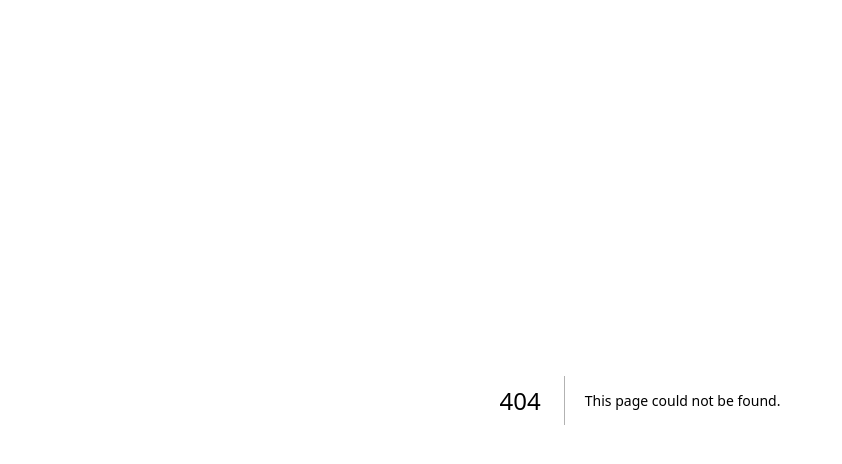
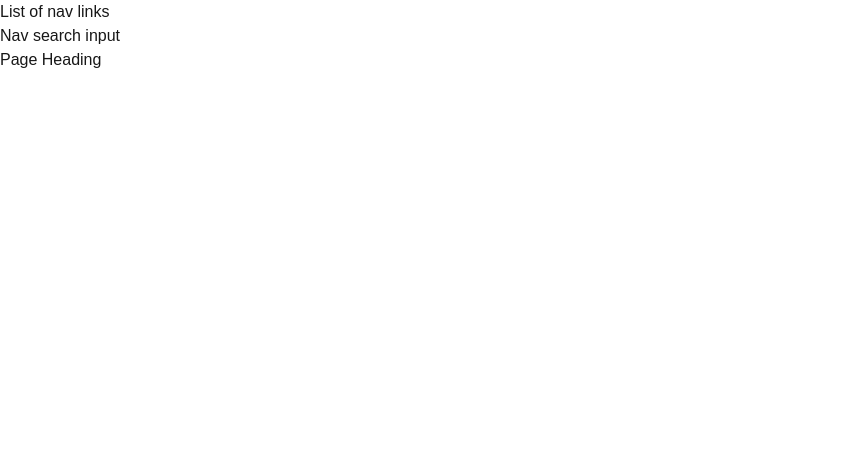
Before and after one commit to hysiou1103/nextjs-learning-rendering-demo, a Next.js app: page /landing-page in a window 1280 px wide. Before the commit this address had no page. Shown: the top 464 px of the page, without its empty margins (0-842 px from the left). Built offline with nearby package versions, Linux system fonts and the light colour scheme.

Commit message:
Tutorial60-Client Component Placement

```diff
--- /dev/null
+++ b/src/app/landing-page/page.tsx
@@ -0,0 +1,12 @@
+import { Navbar } from '@/components/navbar';
+
+export default function LandingPage() {
+  return (
+    <>
+      <Navbar />
+      <main>
+        <h1>Page Heading</h1>
+      </main>
+    </>
+  );
+}
--- a/src/app/page.tsx
+++ b/src/app/page.tsx
@@ -24,6 +24,7 @@
           <li>Save and see your changes instantly.</li>
         </ol>
         <Link href="/dashboard">dashboard</Link>
+        <Link href="/landing-page">Landing Page</Link>
 
         <div className="flex gap-4 items-center flex-col sm:flex-row">
           <a
--- /dev/null
+++ b/src/components/nav-links.tsx
@@ -0,0 +1,4 @@
+export const NavLinks = () => {
+  console.log(`NavLinks rendered`);
+  return <div>List of nav links</div>;
+};
--- /dev/null
+++ b/src/components/nav-search.tsx
@@ -0,0 +1,13 @@
+// Client Components 應盡量放在最底層 (Leaf Component)，避免不必要的 Client 端渲染。
+// 如果在元件樹的上層加入 "use client"，其所有子元件都會變成 Client Components，可能影響效能。
+
+'use client';
+
+import { useState } from 'react';
+
+export const NavSearch = () => {
+  const [search, setSearch] = useState('');
+
+  console.log(`NavSearch rendered`);
+  return <div>Nav search input</div>;
+};
--- /dev/null
+++ b/src/components/navbar.tsx
@@ -0,0 +1,12 @@
+import { NavLinks } from './nav-links';
+import { NavSearch } from './nav-search';
+
+export const Navbar = () => {
+  console.log(`Navbar rendered`);
+  return (
+    <div>
+      <NavLinks />
+      <NavSearch />
+    </div>
+  );
+};
```
